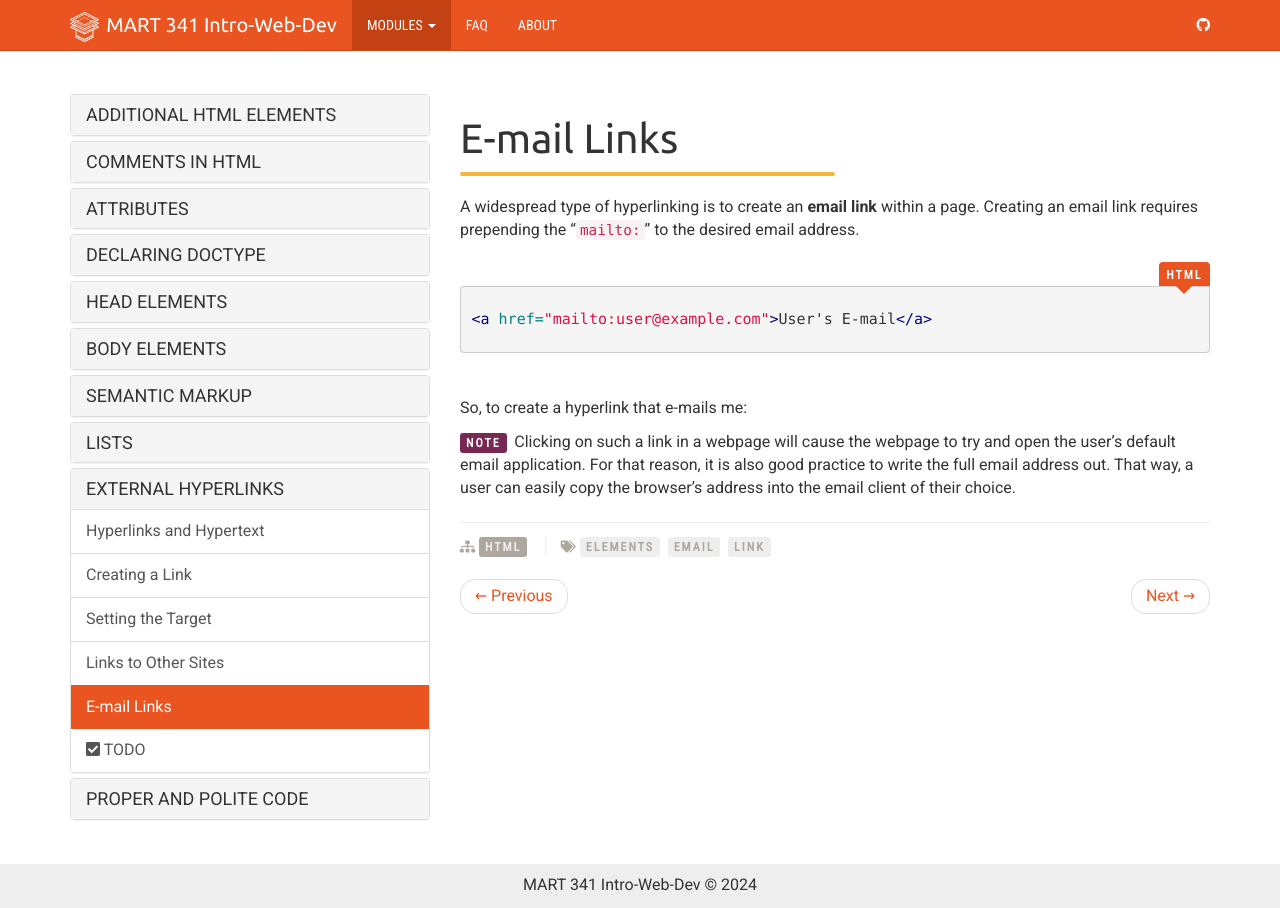
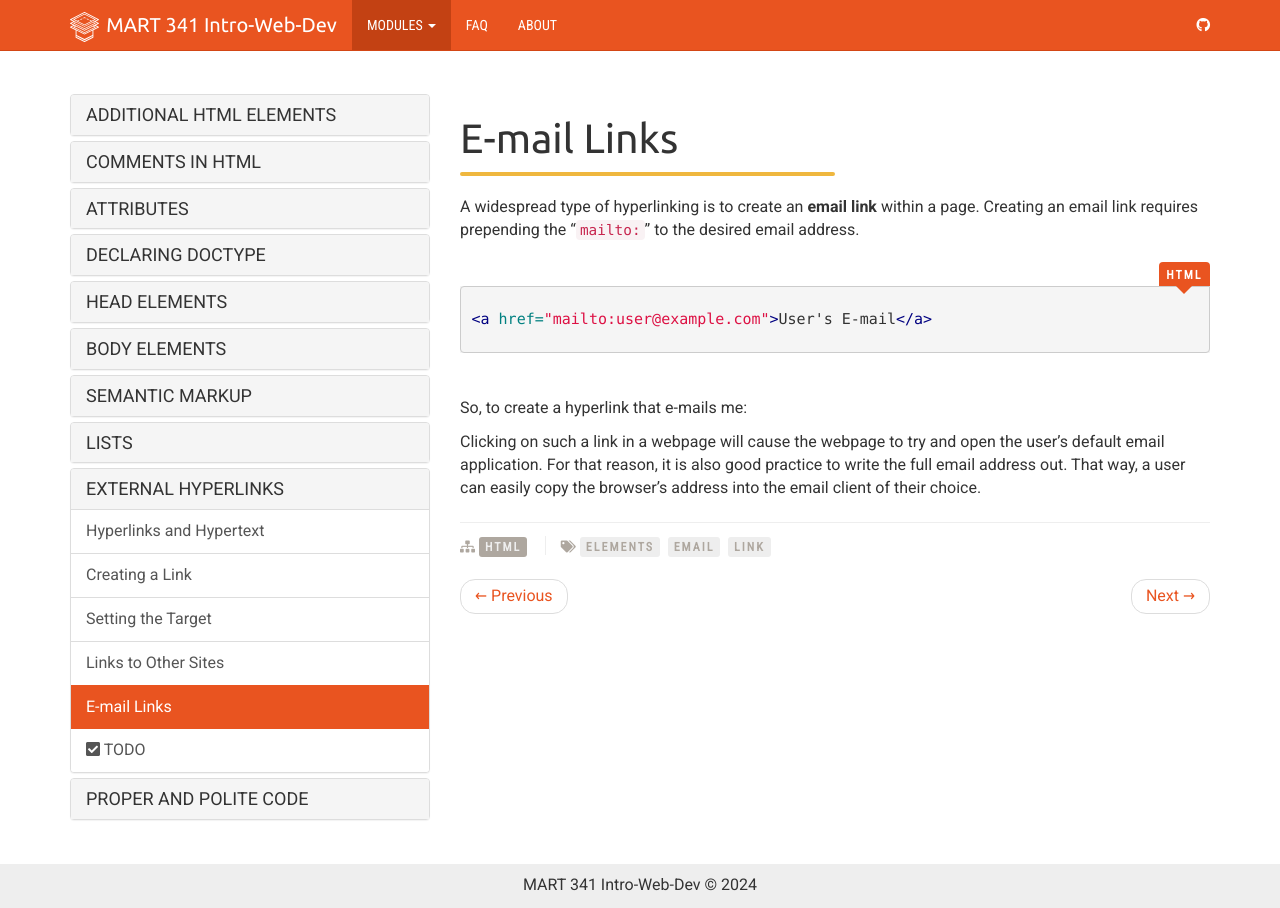
Before and after one commit to Montana-Media-Arts/webDesignFall2024, a Jekyll site: the page built from _docs/topic-05/08-links-ext/page-05.md, in a window 1280 px wide. Built offline with Jekyll 4.4.1, drawn with Linux system fonts in a browser that asks for light colours; nearby versions of some CDN libraries.

Commit message:
Made minor edits for clarity.

```diff
--- a/_docs/topic-05/08-links-ext/page-05.md
+++ b/_docs/topic-05/08-links-ext/page-05.md
@@ -27,4 +27,4 @@ So, to create a hyperlink that e-mails me:
 </div>
 
 
-<span class="label label-info">Note</span> Clicking on such a link in a webpage will cause the webpage to try and open the user's default email application. For that reason, it is also good practice to write the full email address out. That way, a user can easily copy the browser's address into the email client of their choice.
+<span class="label label-info"></span> Clicking on such a link in a webpage will cause the webpage to try and open the user's default email application. For that reason, it is also good practice to write the full email address out. That way, a user can easily copy the browser's address into the email client of their choice.
```
